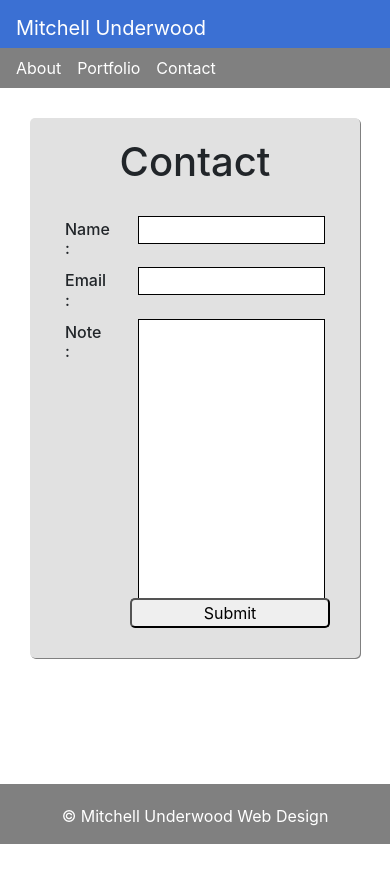
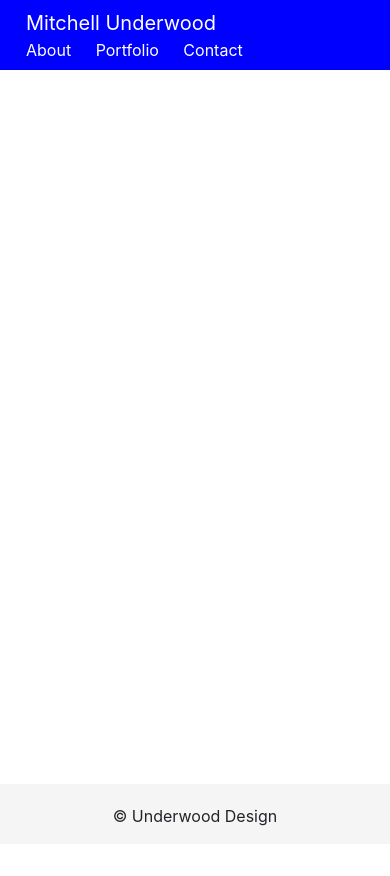
Before and after one commit to mitchellmunderwood/Portfolio-1.0-HTML-CSS, a plain HTML site: page contact.html in a window 390 px wide. After the commit the page ends 844 px from the top, so only its background shows below. Drawn offline with nearby package versions, Linux system fonts and the light colour scheme.

Commit message:
Updated Header and footer to utilize bootstrap responsiveness classes and cut down on mediaqueries

```diff
--- a/assets/css/components/footer.css
+++ b/assets/css/components/footer.css
@@ -1,16 +1,12 @@
-footer {
-    height: 50px;
-    background: grey;
-    position: fixed;
+.footer {
+    position: absolute;
+    bottom: 0;
     width: 100%;
-    bottom: 0px;
-    display: table;
-    z-index: 1;
-    color: white;
-    text-align: center;
-
+    height: 60px;
+    background-color: #f5f5f5;
 }
 
-footer p {
+.container {
     margin-top: 20px;
+    text-align: center;
 }
--- a/assets/css/components/main.css
+++ b/assets/css/components/main.css
@@ -6,18 +6,21 @@ html {
 
 body {
     background: fefefe;
+    position: static;
+    height: 100%;
+    width: 100%;
 }
 
 main {
-    position: absolute;
+    position: relative;
     top: 56px;
     width: 100%;
-    height: calc(100% - 56px);
+    height: calc(100vh - 56px);
     /* background: red; */
     padding: 30px;
 }
 
-@media only screen and (max-width: 680px) {
+@media only screen and (max-width: 768px) {
 
     main {
         top: 88px;
--- a/assets/css/components/navbar.css
+++ b/assets/css/components/navbar.css
@@ -1,47 +1,13 @@
 .navbar {
-    background: #3b70d3;
-    /* background: black; */
-    position: fixed;
-    width: 100%;
-    z-index: 1;
+    background: blue;
 }
 
-.navbar-brand {
+.navbar a {
     color: white;
-
+    padding: 0 10px;
 }
 
-.navbar-brand:hover {
-    color: white;
+.navbar a:hover {
+    color: #a4a4a4;
+    text-decoration: none;
 }
-
-.nav-link {
-    color: white;
-
-}
-
-.nav-link:hover {
-    color: #c4c4c4;
-}
-
-
-
-@media only screen and (max-width: 680px) {
-    .navbar {
-        flex-direction: column;
-        padding: 8px 0 0 0px;
-    }
-
-    .navbar-brand {
-        padding-left: 24px;
-        width: 100%;
-        /* text-align: center; */
-
-    }
-
-    .navbar-nav {
-        padding-left: 8px;
-        width: 100%;
-        background: grey;
-    }
-}
--- a/assets/css/pages/contact.css
+++ b/assets/css/pages/contact.css
@@ -1,8 +1,8 @@
 
 
 form {
-    max-width: 500px;
-    min-height: 500px;
+    max-width: 800px;
+    min-height: 300px;
     background: #e1e1e1;
     border-radius: 5px;
     box-shadow: grey 1px 1px;
--- a/contact.html
+++ b/contact.html
@@ -4,11 +4,11 @@
     <meta charset="UTF-8">
     <meta name="viewport" content="width=device-width, initial-scale=1.0">
     <title>Document</title>
-    <link rel="stylesheet" href="https://maxcdn.bootstrapcdn.com/bootstrap/4.4.1/css/bootstrap.min.css">
+    <link rel="stylesheet" href="https://maxcdn.bootstrapcdn.com/bootstrap/4.5.0/css/bootstrap.min.css">
     <link rel="stylesheet" href="./assets/css/components/navbar.css">
     <link rel="stylesheet" href="./assets/css/components/footer.css">
-    <link rel="stylesheet" href="./assets/css/components/main.css">
-    <link rel="stylesheet" href="./assets/css/pages/contact.css">
+    <!-- <link rel="stylesheet" href="./assets/css/components/main.css">
+    <link rel="stylesheet" href="./assets/css/pages/contact.css"> -->
 
     <style>
 
@@ -18,18 +18,23 @@
 </head>
 <body>
     <!-- navbar -->
-    <nav class="navbar navbar-expand">
+    <nav class="navbar navbar-expand-md navbar-dark">
         <a class="navbar-brand" href="#">Mitchell Underwood</a>
-        <div class="navbar-nav">
-            <a class="nav-item nav-link" href="#">About</a>
-            <a class="nav-item nav-link" href="#">Portfolio</a>
-            <a class="nav-item nav-link" href="#">Contact</a>
+
+        <div class=" navbar-collapse" id="collapsibleNavbar">
+          <div class="navbar-nav">
+              <div>
+              <a href="#">About</a>
+              <a href="#">Portfolio</a>
+              <a href="#">Contact</a>
+              <div>
+          </div>
         </div>
-    </nav>
+      </nav>
 
     <!-- main -->
-    <main>
-        <form>
+    <!-- <main> -->
+        <!-- <form>
             <div class="container">
                 <h1>Contact</h1>
                 <div class="row">
@@ -59,14 +64,14 @@
 
                 <button>Submit</button>
             </div>
-        </form>
-    </main>
+        </form> -->
+    <!-- </main> -->
 
     <!-- footer -->
-    <footer>
-        <p>
-            &copy; Mitchell Underwood Web Design
-        </p>
+    <footer class="footer">
+        <div class="container">
+            &copy; Underwood Design
+        </div>
     </footer>
 </body>
 </html>
```
Also changed, not shown: assets/css/pages/index.css (+16 -8 lines), index.html (+5 -8 lines), assets/images/Mitchell.jpeg (added), assets/images/Mitchell_1.jpg (added), assets/images/Mitchell_2.jpeg (added), assets/images/Mitchell_Base.jpg (added), 1 other file.
